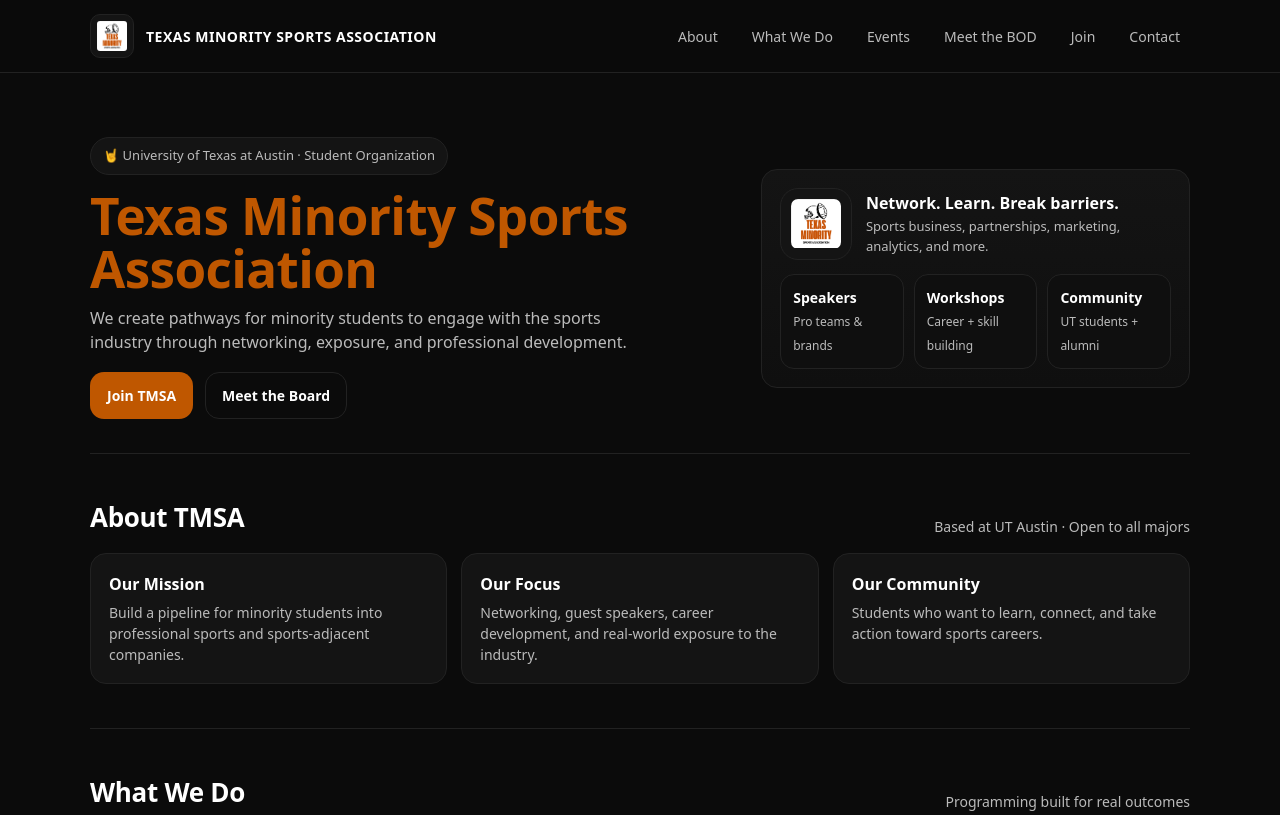
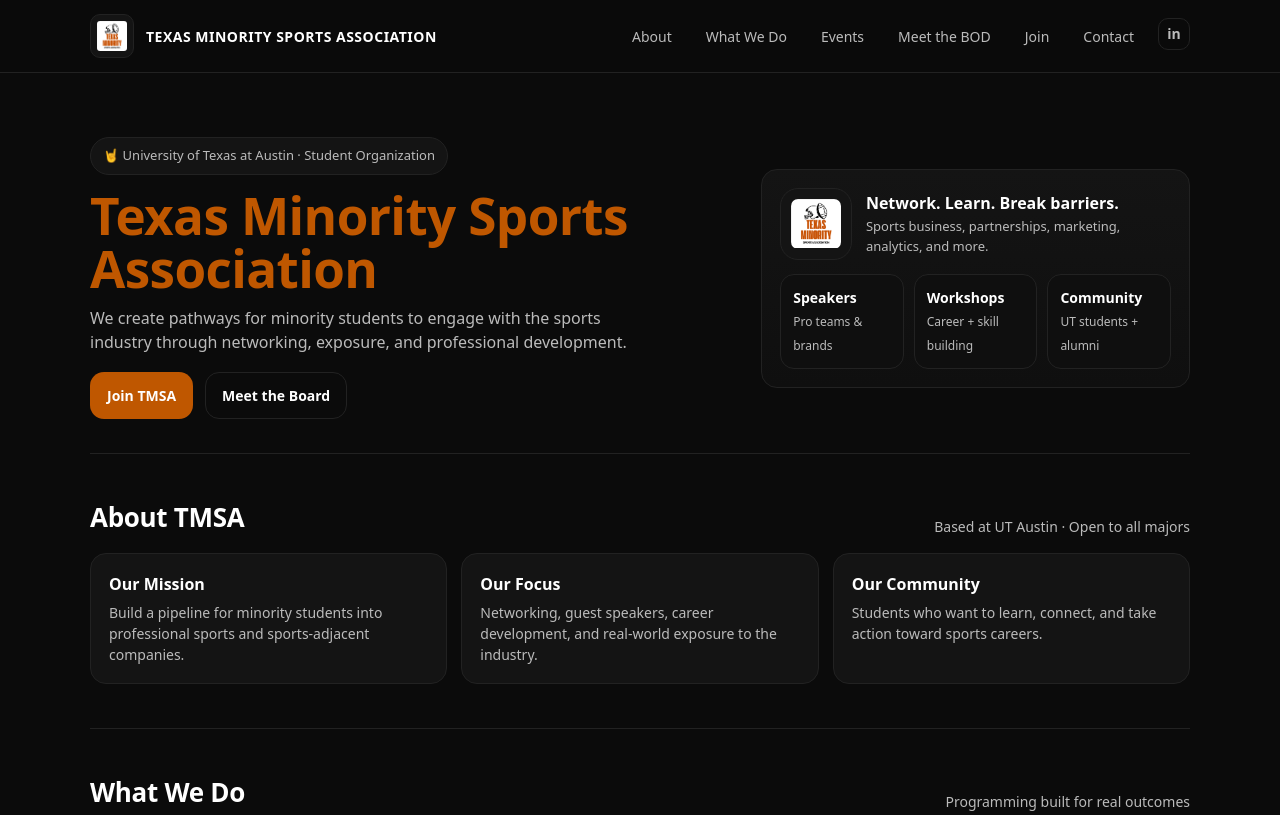
Before and after one commit to cortes2028/Texas-Minority-Sports-Association, a plain HTML site: page index.html in a window 1280 px wide. Shown: the top 815 px of the page. Drawn offline with Linux system fonts and the light colour scheme.

Commit message:
Update index.html

```diff
--- a/index.html
+++ b/index.html
@@ -341,7 +341,25 @@
       text-decoration:none;
       color: var(--muted);
     }
+
     .chip:hover{ color: var(--ink); }
+.linkedinBtn{
+  width:32px;
+  height:32px;
+  border-radius:8px;
+  border:1px solid var(--border);
+  display:flex;
+  align-items:center;
+  justify-content:center;
+  font-weight:800;
+  color: var(--burnt);
+  text-decoration:none;
+}
+
+.linkedinBtn:hover{
+  background: var(--burnt);
+  color:#fff;
+}
 
     /* Smooth scroll */
     html{ scroll-behavior: smooth; }
@@ -366,6 +384,7 @@
         <a href="#bod">Meet the BOD</a>
         <a href="#join">Join</a>
         <a href="#contact">Contact</a>
+        <a href="https://www.linkedin.com/company/texas-minority-sports-association/" target="_blank" class="linkedinBtn">in</a>
       </nav>
     </div>
   </div>
```
